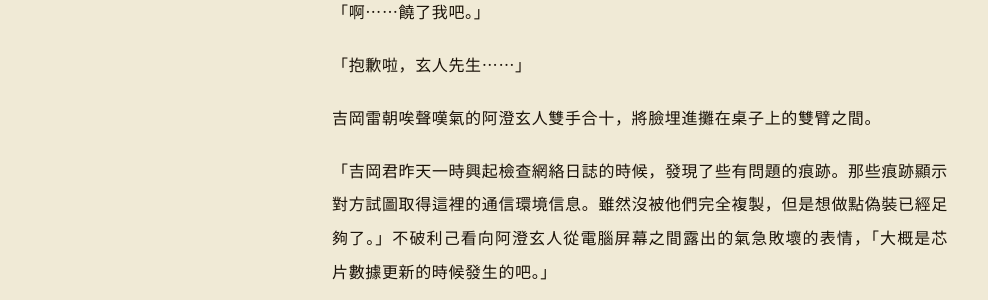
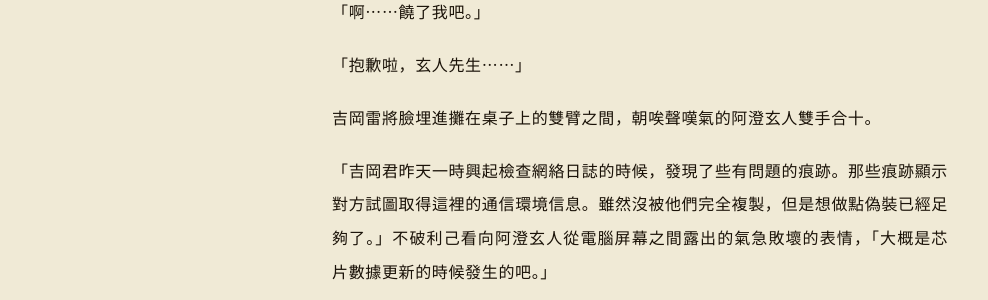
Before and after one commit to AriaYura/eternalnessstudy, a Jekyll site: the page built from posts/takeyabunotsuki/t-01.md, in a window 1280 px wide and 900 px high, scrolled down 7638 px. Shown: the part 155-455 px from the top of the window, without its empty margins (0-988 px from the left). Built offline with Jekyll 4.4.1, drawn with Linux system fonts in a browser that asks for light colours; some web fonts are replaced.

Commit message:
small fix t-01-02 0719

```diff
--- a/posts/takeyabunotsuki/t-01.md
+++ b/posts/takeyabunotsuki/t-01.md
@@ -151,7 +151,7 @@ Hide&Seek是警視廳內的秘密組織，或者用組織內成員的話來描
 
 「抱歉啦，玄人先生⋯⋯」
 
-吉岡雷朝唉聲嘆氣的阿澄玄人雙手合十，將臉埋進攤在桌子上的雙臂之間。
+吉岡雷將臉埋進攤在桌子上的雙臂之間，朝唉聲嘆氣的阿澄玄人雙手合十。
 
 「吉岡君昨天一時興起檢查網絡日誌的時候，發現了些有問題的痕跡。那些痕跡顯示對方試圖取得這裡的通信環境信息。雖然沒被他們完全複製，但是想做點偽裝已經足夠了。」不破利己看向阿澄玄人從電腦屏幕之間露出的氣急敗壞的表情，「大概是芯片數據更新的時候發生的吧。」
 
```
